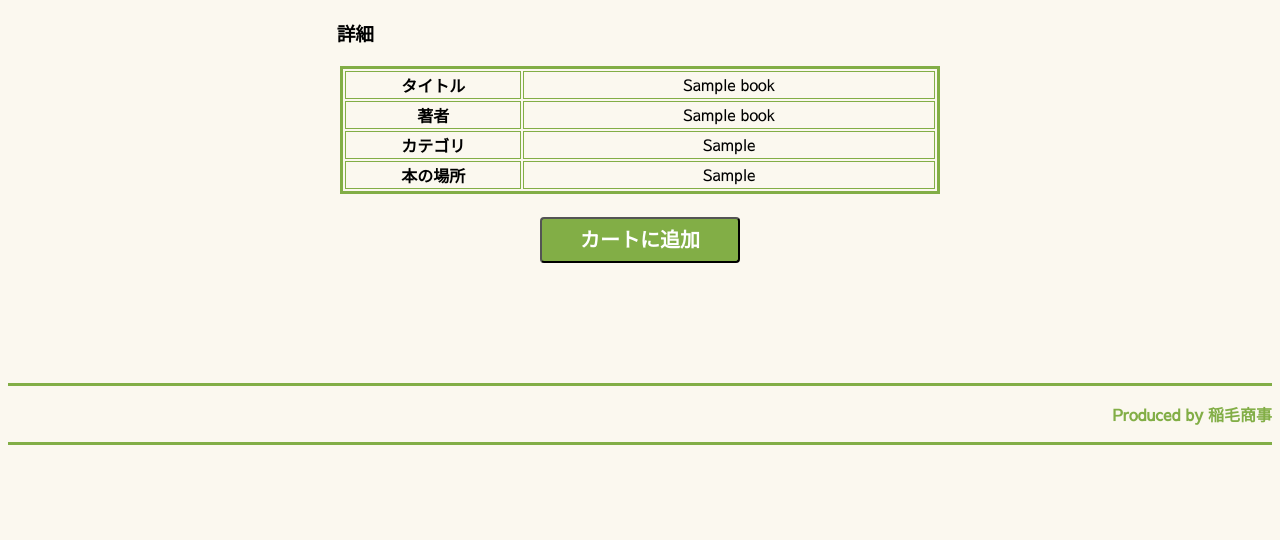
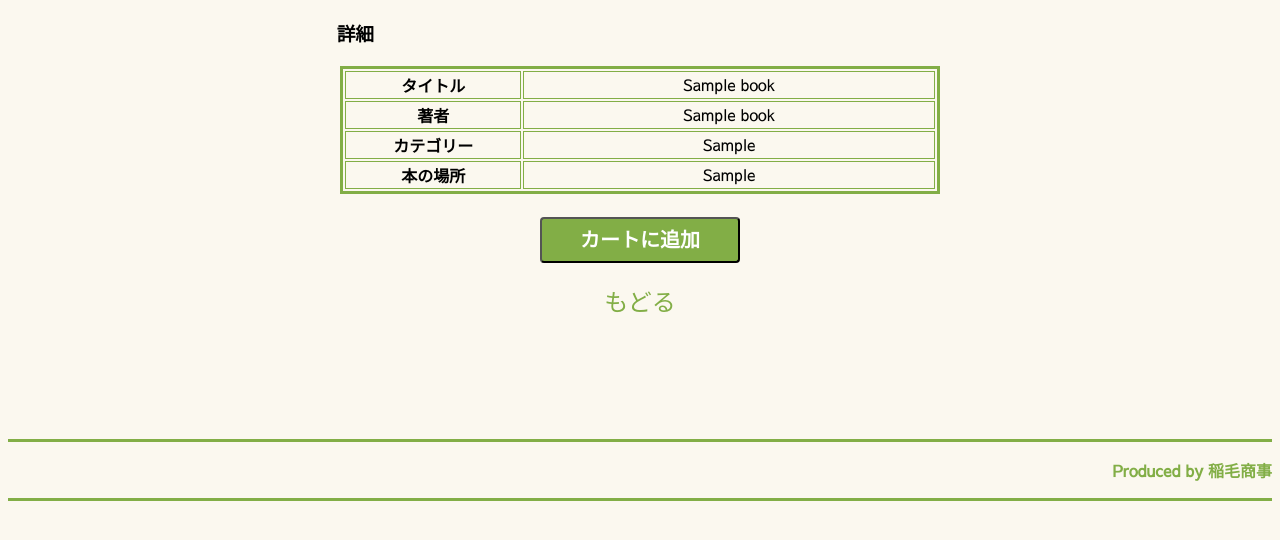
Before and after one commit to kyoF/Kyamy-Tech, a Flask app: template src/admin/templates/details/details.html in a window 1280 px wide. Shown: the part 226-766 px from the top of the page. Run offline with Flask 2, Linux system fonts and the light colour scheme; the template is opened without the code that fills it: values that come from a table or form of the project are taken from there, others are empty; tables that the repository leaves empty hold one stand-in row (values such as "Sample post").

Commit message:
create back button

```diff
--- a/src/admin/templates/details/details.html
+++ b/src/admin/templates/details/details.html
@@ -4,6 +4,15 @@
 {% endblock %}
 {% block body %}
 <style>
+    .back{
+        font-size: 150%;
+        display:block;
+        color:#82ae46;
+        text-align:center;
+        margin: auto;
+        padding-top: 20px;
+
+    }
     h3{
         margin-left: 26%;
     }
@@ -43,17 +52,18 @@
                 <th >著者</th><td>{{ book_info.name }}</td>
             </tr>
             <tr>
-            <th>カテゴリ</th><td>{{ book_info.category }}</td>
+                <th>カテゴリー</th><td>{{ book_info.category }}</td>
             </tr>
             <tr>
                 <th>本の場所</th><td>{{ book_info.place }}</td>
             </tr>
+        {% endif %}
     </table>
     <br>
     <form action="{{url_for('carts.create')}}" method="POST">
         <input type="hidden" value="{{ book_info.id }}" name="book_id">
         <button type="submit" class="cart">カートに追加</button>
     </form>
-        {% endif %}
+    <a href="{{url_for('details.back_before_url')}}" class="back">もどる</a>
 
 {% endblock %}
--- a/src/admin/views/search.py
+++ b/src/admin/views/search.py
@@ -19,6 +19,7 @@ def search_result():
     get_search_result = []
     search_category = request.form.get('search_category')
     search_word = request.form.get('search_word')
+    global categories
 
     if not search_category and not search_word:
         categories = Book.query.order_by(Book.category.desc())
```
Also changed, not shown: src/admin/views/details.py (+13 -6 lines). Lines whose indentation alone changed are shown as unchanged.
